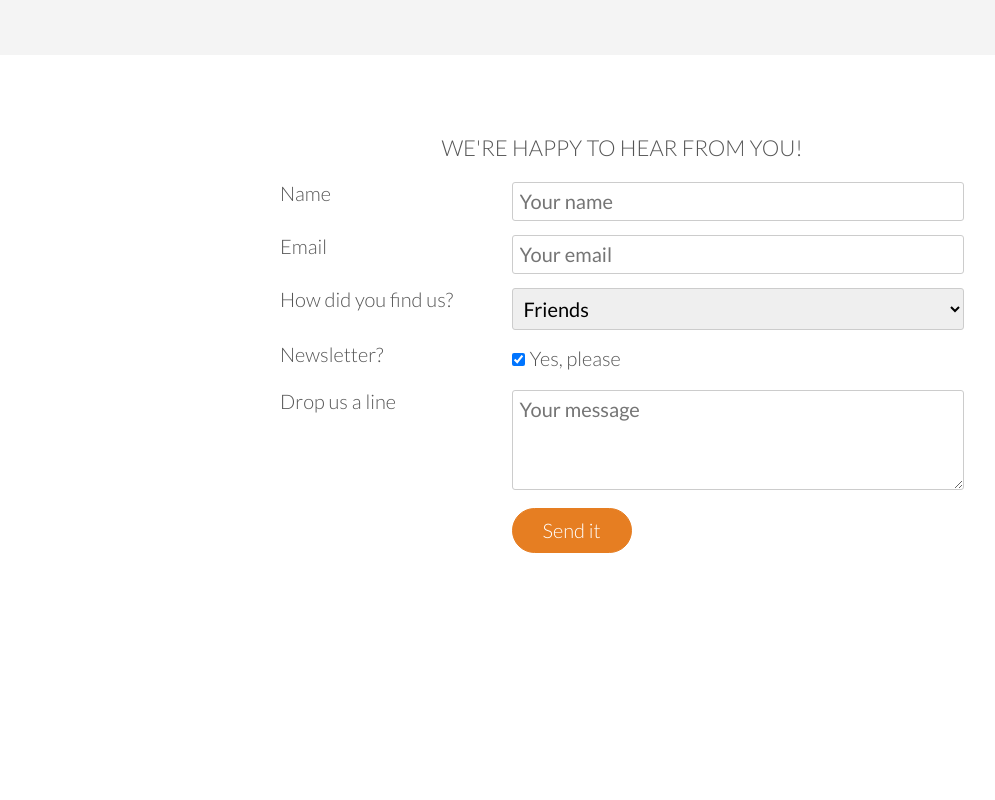
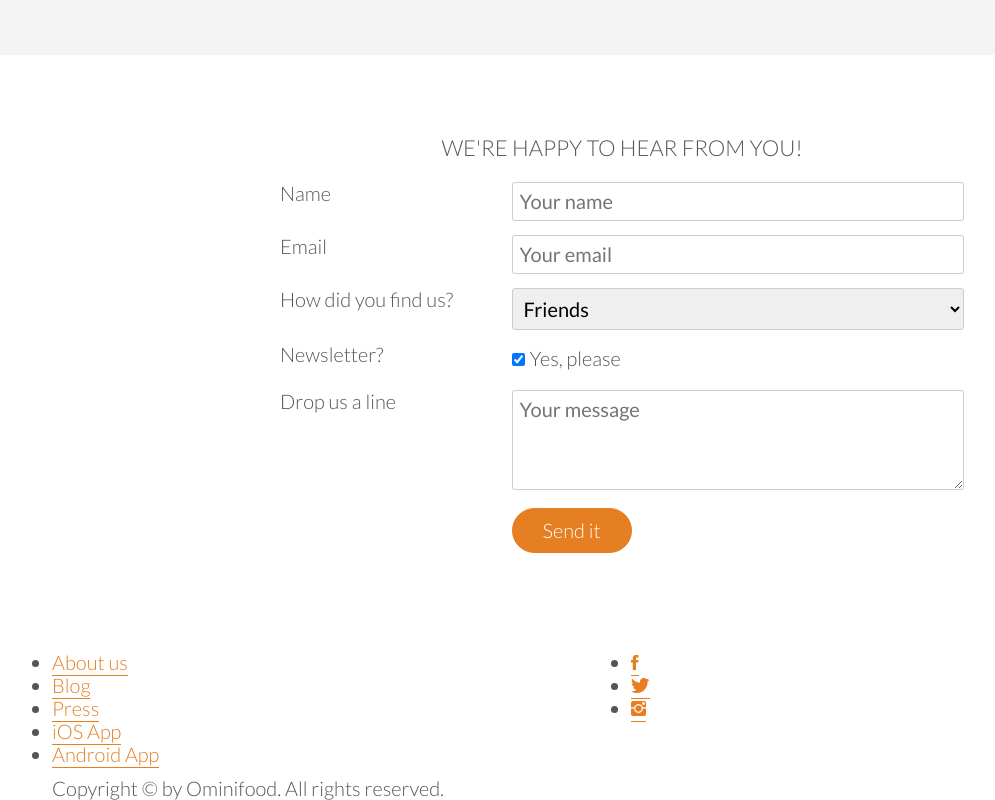
Before and after one commit to dzvid/omnifood, a plain HTML site: page index.html in a window 1280 px wide. Shown: the part 4574-5374 px from the top of the page, without its empty margins (18-1013 px from the left). Before the commit the page ends 5213 px from the top, so only its background shows below. Drawn offline with Linux system fonts and the light colour scheme; files whose address does not match are found by name.

Commit message:
chore: footer
Implemented HTML structure.

```diff
--- a/index.html
+++ b/index.html
@@ -493,5 +493,38 @@
         </form>
       </div>
     </section>
+
+    <footer>
+      <div class="row">
+        <div class="col span-1-of-2">
+          <ul class="footer-nav">
+            <li><a href="#">About us</a></li>
+            <li><a href="#">Blog</a></li>
+            <li><a href="#">Press</a></li>
+            <li><a href="#">iOS App</a></li>
+            <li><a href="#">Android App</a></li>
+          </ul>
+        </div>
+        <div class="col span-1-of-2">
+          <ul class="social-links">
+            <li>
+              <a href="#"><i class="ion-social-facebook"></i></a>
+            </li>
+            <li>
+              <a href="#"><i class="ion-social-twitter"></i></a>
+            </li>
+            <li>
+              <a href="#"><i class="ion-social-instagram"></i></a>
+            </li>
+          </ul>
+        </div>
+      </div>
+
+      <div class="row">
+        <p>
+          Copyright &copy; by Ominifood. All rights reserved.
+        </p>
+      </div>
+    </footer>
   </body>
 </html>
```
Also changed, not shown: 2 other files.
